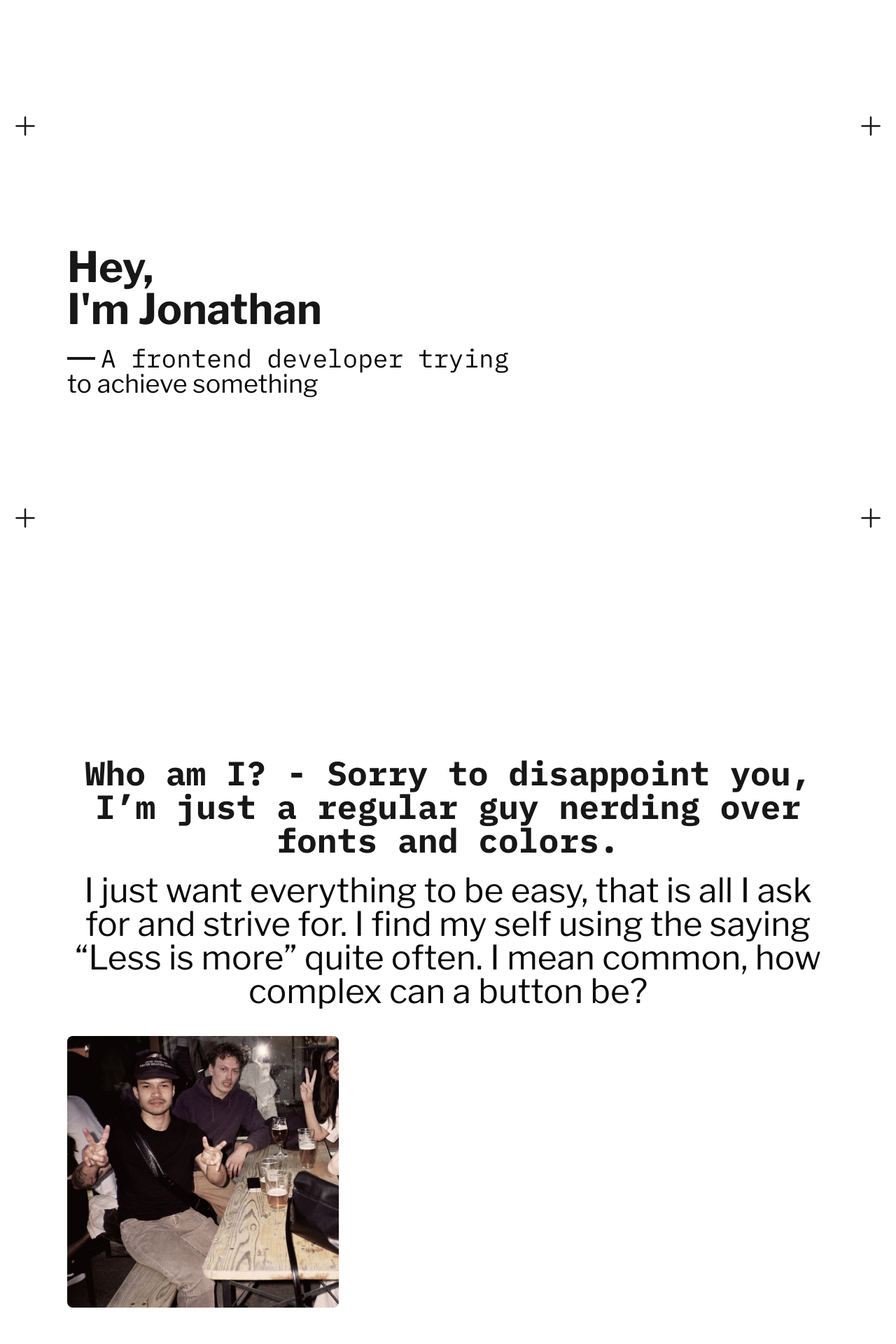
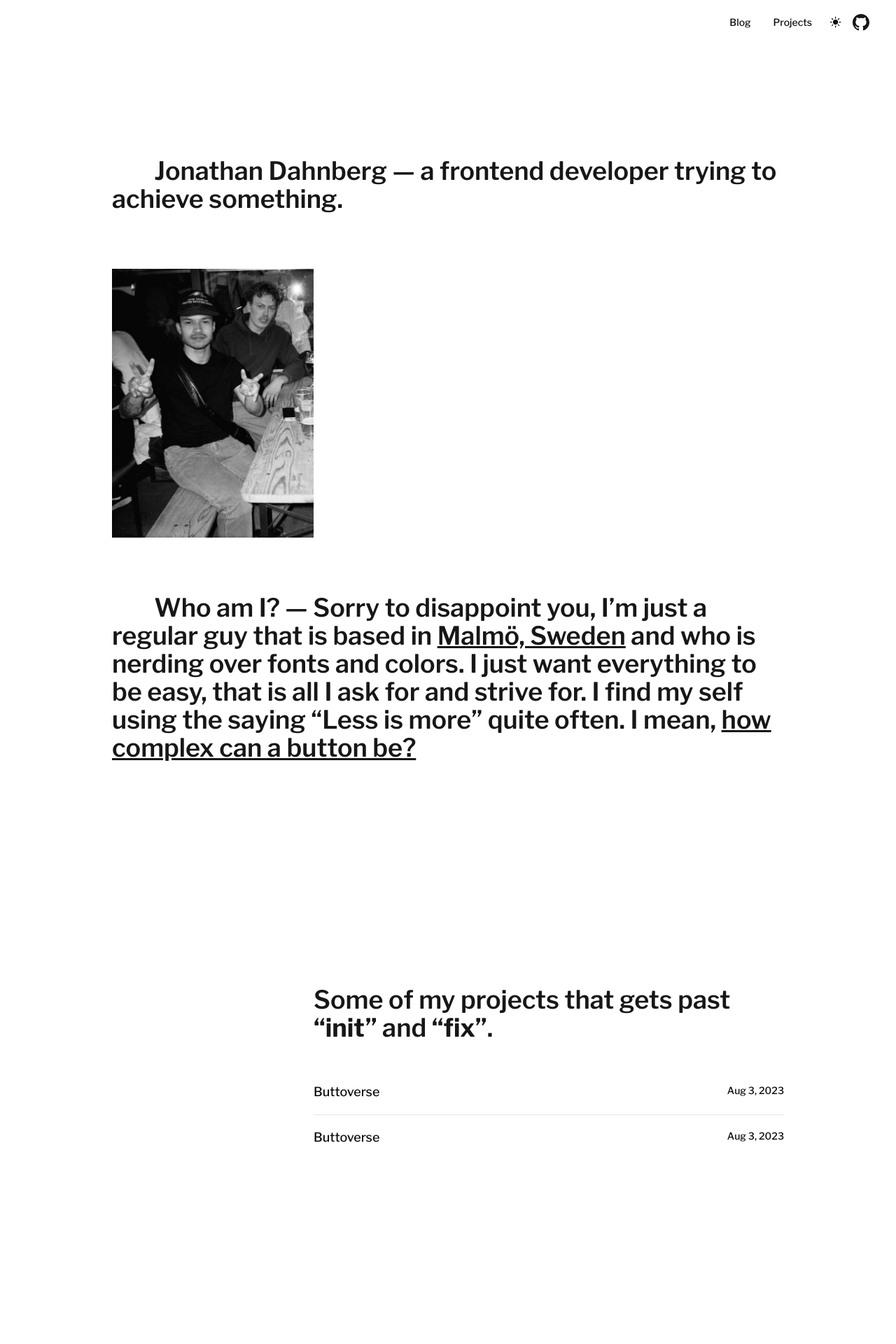
Before and after one commit to Jonathandah/dahnberg-portfolio, a Next.js app: page / in a window 1280 px wide. Shown: the top 1920 px of the page at 70% size. After the commit the page ends 1817 px from the top, so only its background shows below. Built offline with nearby package versions, Linux system fonts and the light colour scheme.

Commit message:
Update Container and Navbar components

```diff
--- a/app/layout.tsx
+++ b/app/layout.tsx
@@ -1,8 +1,11 @@
 import type { Metadata } from 'next';
 import { IBM_Plex_Mono, Libre_Franklin } from 'next/font/google';
+
+import { cn } from '@/lib/utils/cn';
+import { Navbar } from '@/components/layout/Navbar';
+import { ThemeProvider } from '@/components/theme-provider';
+
 import './globals.css';
-import { cn } from '@/lib/utils/cn';
-
 
 const IBMPlexMono = IBM_Plex_Mono({
   weight: ['100', '200', '300', '400', '500', '600', '700'],
@@ -27,7 +30,14 @@ export default function RootLayout({
 }>) {
   return (
     <html lang="en">
-      <body className={cn('min-h-screen bg-background font-sans antialiased', IBMPlexMono.variable, LibreFranklin.variable)}>{children}</body>
+      <body
+        className={cn('min-h-screen bg-background font-sans antialiased', IBMPlexMono.variable, LibreFranklin.variable)}
+      >
+        <ThemeProvider attribute="class" defaultTheme="light" enableSystem disableTransitionOnChange>
+          <Navbar />
+          {children}
+        </ThemeProvider>
+      </body>
     </html>
   );
 }
--- a/app/page.tsx
+++ b/app/page.tsx
@@ -1,78 +1,52 @@
 import { Container } from '@/components/layout/Container';
 import Image from 'next/image';
-import scrollForMore from '@/public/scroll_for_more.svg';
-import { ArrowDownIcon, PlusIcon } from '@heroicons/react/24/solid';
-import { BentoGrid, BentoGridItem } from '@/components/ui/bento-grid';
-import meHappy from '@/public/me_happy.png';
-import meInstructing from '@/public/me_instructing.png';
-import meOnMountain from '@/public/me_on_mountain.png';
-import mePeace from '@/public/me_peace.png';
-import meWithFella from '@/public/me_with_fella.png';
-import { AspectRatio } from '@/components/ui/aspect-ratio';
+
+import meBeer from '@/public/me_beer_3_4.jpg';
+
 import Link from 'next/link';
 import { ArrowRightIcon } from '@heroicons/react/20/solid';
-
-const images = [
-  { src: meOnMountain, alt: 'Me on a mountain' },
-  { src: mePeace, alt: 'Me doing peace signs' },
-  { src: meHappy, alt: 'Me being happy' },
-  { src: meInstructing, alt: 'Me instructing' },
-
-  { src: meWithFella, alt: 'Me with a fella' },
-];
 
 export default function Home() {
   return (
     <main>
-      <Container className="py-40 min-h-screen flex ">
-        <div className="flex-1 h-[600px] m-auto relative flex flex-col justify-center font-sans">
-          <PlusIcon className="h-10 w-10 text-primary absolute top-0 -left-20" />
-          <PlusIcon className="h-10 w-10 text-primary absolute top-0 -right-20" />
-          <PlusIcon className="h-10 w-10 text-primary absolute bottom-0 -left-20" />
-          <PlusIcon className="h-10 w-10 text-primary absolute bottom-0 -right-20" />
-          <h1 className="text-6xl  font-bold text-primary">
-            Hey,
-            <br />
-            I&apos;m Jonathan
+      <Container className="py-20 md:py-40 min-h-screen flex flex-col gap-20 items-center md:items-start  ">
+        <h1 className="text-2xl md:text-4xl font-semibold text-primary">
+          &nbsp;&nbsp;&nbsp;&nbsp;&nbsp;&nbsp;&nbsp;&nbsp;Jonathan Dahnberg — a frontend developer trying to achieve
+          something.
         </h1>
 
-          <div className="flex items-center gap-2 mt-6 font-mono">
-            <div className="bg-primary w-10 h-1 " />
-            <p className="text-4xl  leading-8">A frontend developer trying</p>
-          </div>
-          <p className="text-4xl leading-10">to achieve something</p>
-        </div>
+        <Image className=" w-56 md:w-72 h-auto grayscale" src={meBeer} alt="Me drinking beer" />
+
+        <h2 className="text-2xl md:text-4xl font-semibold text-primary">
+          &nbsp;&nbsp;&nbsp;&nbsp;&nbsp;&nbsp;&nbsp;&nbsp;Who am I? — Sorry to disappoint you, I’m just a regular guy
+          that is based in <span className="underline">Malmö, Sweden</span> and who is nerding over fonts and colors. I
+          just want everything to be easy, that is all I ask for and strive for. I find my self using the saying “Less
+          is more” quite often. I mean,{' '}
+          <Link className="underline" href="#">
+            how complex can a button be?
+          </Link>
+        </h2>
       </Container>
 
-      <Container className="py-40 flex flex-col text-center">
-        <h2 className="text-5xl  font-bold text-primary font-mono">
-          Who am I? - Sorry to disappoint you, I’m just a regular guy nerding over fonts and colors.
-        </h2>
-        <p className="text-5xl mt-6 ">
-          I just want everything to be easy, that is all I ask for and strive for. I find my self using the saying “Less
-          is more” quite often. I mean common, how complex can a button be?
-        </p>
-
-        <Image className="mt-10 rounded-lg" src={mePeace} alt="Me on a mountain" />
-      </Container>
-
-      <Container className="py-40 flex flex-col">
-        <h2 className="text-5xl  font-bold text-primary font-mono text-center">
-          Here is some of my projects that gets past “init” or “fix”.
+      <Container className="py-20 md:py-40 flex flex-col">
+        <div className="md:ml-72">
+          <h2 className="text-2xl md:text-4xl font-semibold text-primary">
+            Some of my projects that gets past <span className="font-bold">“init”</span> and{' '}
+            <span className="font-bold">“fix”</span>.
           </h2>
 
           <ul role="list" className="divide-y divide-border mt-10">
             <li className="flex justify-between gap-x-6 py-5 group hover:cursor-pointer ">
               <div className="flex min-w-0 gap-x-4">
                 <div className="min-w-0 flex-auto flex items-center gap-2">
-                <Link href="#" className=" text-lg font-medium leading-6 text-foreground group-hover:underline">
+                  <Link href="#" className=" text-lg leading-6 text-foreground group-hover:underline font-medium">
                     Buttoverse
                   </Link>
                   <ArrowRightIcon className="h-4 w-4 text-foreground opacity-0 group-hover:opacity-100 transition-all group-hover:ml-2" />
                 </div>
               </div>
               <div className="hidden shrink-0 sm:flex sm:flex-col sm:items-end">
-              <p className=" font-medium leading-5 text-foreground">
+                <p className=" text-sm font-medium leading-5 text-foreground">
                   <time dateTime={new Date().toISOString()}>Aug 3, 2023</time>
                 </p>
               </div>
@@ -81,19 +55,20 @@ export default function Home() {
             <li className="flex justify-between gap-x-6 py-5 group hover:cursor-pointer ">
               <div className="flex min-w-0 gap-x-4">
                 <div className="min-w-0 flex-auto flex items-center gap-2">
-                <Link href="#" className=" text-lg font-medium leading-6 text-foreground group-hover:underline">
+                  <Link href="#" className=" text-lg leading-6 text-foreground group-hover:underline font-medium">
                     Buttoverse
                   </Link>
                   <ArrowRightIcon className="h-4 w-4 text-foreground opacity-0 group-hover:opacity-100 transition-all group-hover:ml-2" />
                 </div>
               </div>
               <div className="hidden shrink-0 sm:flex sm:flex-col sm:items-end">
-              <p className=" font-medium leading-5 text-foreground">
+                <p className=" text-sm font-medium leading-5 text-foreground">
                   <time dateTime={new Date().toISOString()}>Aug 3, 2023</time>
                 </p>
               </div>
             </li>
           </ul>
+        </div>
       </Container>
     </main>
   );
--- /dev/null
+++ b/components/actions/ModeToggle.tsx
@@ -0,0 +1,42 @@
+"use client"
+
+import * as React from "react"
+
+import { useTheme } from "next-themes"
+
+import { Button } from "@/components/ui/button"
+import {
+  DropdownMenu,
+  DropdownMenuContent,
+  DropdownMenuItem,
+  DropdownMenuTrigger,
+} from "@/components/ui/dropdown-menu"
+import { SunIcon } from "@heroicons/react/24/solid"
+import { MoonIcon } from "@heroicons/react/24/outline"
+
+export function ModeToggle() {
+  const { setTheme } = useTheme()
+
+  return (
+    <DropdownMenu>
+      <DropdownMenuTrigger asChild>
+        <Button variant="ghost" size="icon">
+          <SunIcon className="h-[1.2rem] w-[1.2rem] rotate-0 scale-100 transition-all dark:-rotate-90 dark:scale-0" />
+          <MoonIcon className="absolute h-[1.2rem] w-[1.2rem] rotate-90 scale-0 transition-all dark:rotate-0 dark:scale-100" />
+          <span className="sr-only">Toggle theme</span>
+        </Button>
+      </DropdownMenuTrigger>
+      <DropdownMenuContent align="end">
+        <DropdownMenuItem onClick={() => setTheme("light")}>
+          Light
+        </DropdownMenuItem>
+        <DropdownMenuItem onClick={() => setTheme("dark")}>
+          Dark
+        </DropdownMenuItem>
+        <DropdownMenuItem onClick={() => setTheme("system")}>
+          System
+        </DropdownMenuItem>
+      </DropdownMenuContent>
+    </DropdownMenu>
+  )
+}
--- a/components/layout/Container.tsx
+++ b/components/layout/Container.tsx
@@ -5,7 +5,7 @@ export interface ContainerProps extends React.HTMLAttributes<HTMLDivElement> {}
 
 export const Container = React.forwardRef<HTMLDivElement, ContainerProps>(({ children, className, ...props }, ref) => {
   return (
-    <div ref={ref} className={cn('mx-auto max-w-6xl px-4 sm:px-6 lg:px-8', className)} {...props}>
+    <div ref={ref} className={cn('mx-auto max-w-5xl px-4 sm:px-6 lg:px-8', className)} {...props}>
       {children}
     </div>
   );
--- /dev/null
+++ b/components/layout/Navbar.tsx
@@ -0,0 +1,49 @@
+import { cn } from '@/lib/utils/cn';
+import Link from 'next/link';
+import * as React from 'react';
+import { Button } from '../ui/button';
+import { ModeToggle } from '../actions/ModeToggle';
+
+// const LinkComp = () => {
+//   return (
+//     <span className="m-0 p-0 group ">
+//       <Link href="#" className="font-semibold relative before:absolute before:w-full before:bg-gradient-to-r before:from-black before:to-black/30 before:bg-[length:220%_100%] before:bg-[position:100%_50%] before:h-[2px] before:left-0 before:bottom-0  before:bg-no-repeat  before:transition
+//        before:group-hover:bg-[position:0%_50%] before:group-hover:from-black before:group-hover:to-black/30 before:group-hover:bg-[length:220%_100%]  before:group-hover:transition">
+//         Blog
+//       </Link>
+
+//     </span>
+//   );
+// };
+
+export interface NavbarProps extends React.HTMLAttributes<HTMLElement> {}
+
+export const Navbar = React.forwardRef<HTMLElement, NavbarProps>(({ children, className, ...props }, ref) => {
+  return (
+    <nav ref={ref} className={cn('bg-background', className)} {...props}>
+      <div className="mx-auto px-4 sm:px-6 lg:px-8">
+        <div className="relative flex h-16 items-center justify-between">
+          <div className="flex flex-1 items-center justify-center sm:items-stretch sm:justify-end">
+
+            <Button asChild variant="ghost">
+              <Link href="#">Blog</Link>
+            </Button>
+            <Button asChild variant="ghost">
+              <Link href="#">Projects</Link>
+            </Button>
+            <ModeToggle />
+            <Button asChild variant="ghost" size="icon">
+              <Link href="#">
+                <svg viewBox="0 0 16 16" className="h-6 w-6 fill-primary">
+                  <path d="M8 0C3.58 0 0 3.58 0 8C0 11.54 2.29 14.53 5.47 15.59C5.87 15.66 6.02 15.42 6.02 15.21C6.02 15.02 6.01 14.39 6.01 13.72C4 14.09 3.48 13.23 3.32 12.78C3.23 12.55 2.84 11.84 2.5 11.65C2.22 11.5 1.82 11.13 2.49 11.12C3.12 11.11 3.57 11.7 3.72 11.94C4.44 13.15 5.59 12.81 6.05 12.6C6.12 12.08 6.33 11.73 6.56 11.53C4.78 11.33 2.92 10.64 2.92 7.58C2.92 6.71 3.23 5.99 3.74 5.43C3.66 5.23 3.38 4.41 3.82 3.31C3.82 3.31 4.49 3.1 6.02 4.13C6.66 3.95 7.34 3.86 8.02 3.86C8.7 3.86 9.38 3.95 10.02 4.13C11.55 3.09 12.22 3.31 12.22 3.31C12.66 4.41 12.38 5.23 12.3 5.43C12.81 5.99 13.12 6.7 13.12 7.58C13.12 10.65 11.25 11.33 9.47 11.53C9.76 11.78 10.01 12.26 10.01 13.01C10.01 14.08 10 14.94 10 15.21C10 15.42 10.15 15.67 10.55 15.59C13.71 14.53 16 11.53 16 8C16 3.58 12.42 0 8 0Z"></path>
+                </svg>
+              </Link>
+            </Button>
+          </div>
+        </div>
+      </div>
+    </nav>
+  );
+});
+
+Navbar.displayName = 'Navbar';
```
Lines whose indentation alone changed are shown as unchanged.
